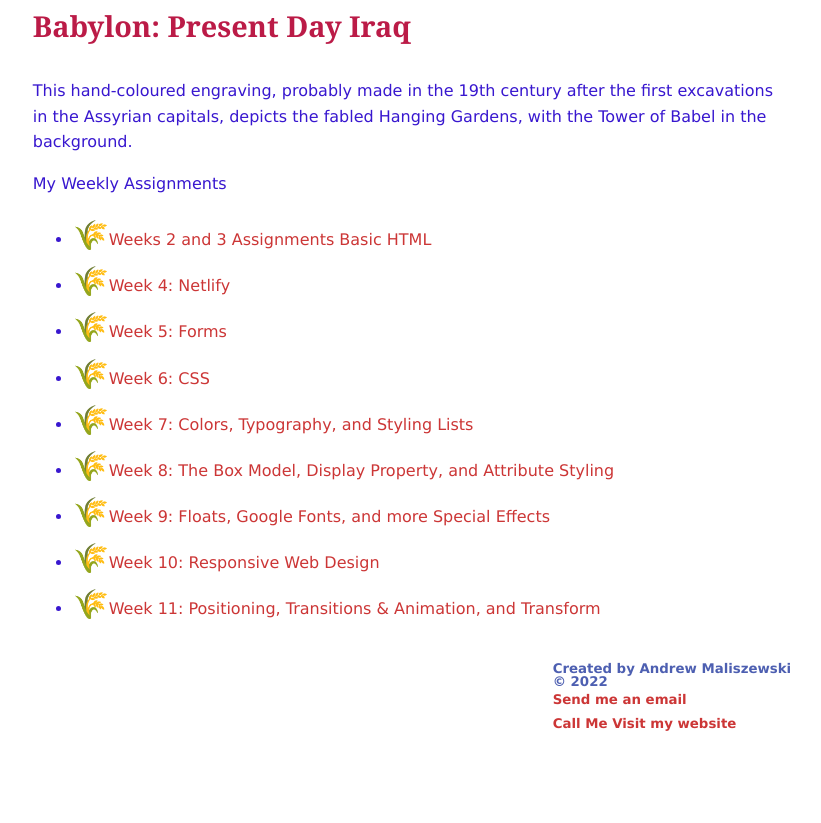
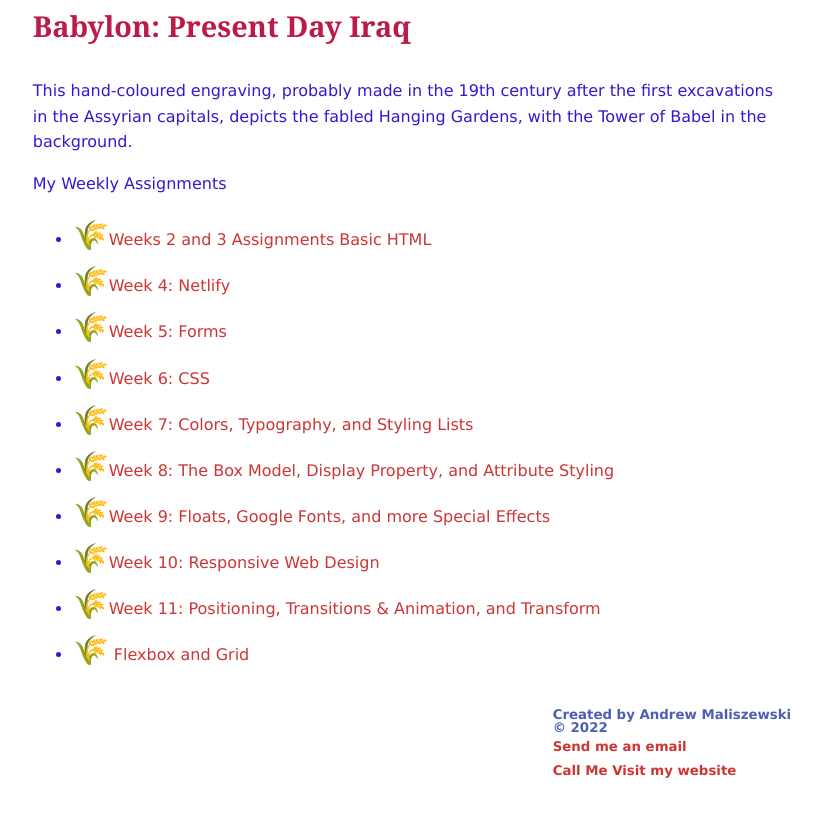
Before and after one commit to Ourfathers/Files, a plain HTML site: page index.html in a window 1280 px wide. Shown: the part 872-1695 px from the top of the page, without its empty margins (228-1049 px from the left). Before the commit the page ends 1648 px from the top, so only its background shows below. Drawn offline with Linux system fonts and the light colour scheme.

Commit message:
4/29 assnmt updated

```diff
--- a/index.html
+++ b/index.html
@@ -49,6 +49,8 @@
             <li><a href="/recipe.html">Week 9: Floats, Google Fonts, and more Special Effects</a></li>
             <li><a href="/css/recipe-style.css">Week 10: Responsive Web Design</a></li>
             <li><a href="/css/index-style.css">Week 11: Positioning, Transitions & Animation, and Transform</a></li>
+            <li><a href="/css/grid.html"> Flexbox and Grid</a></li>
+
 
         </ul>
 
```
